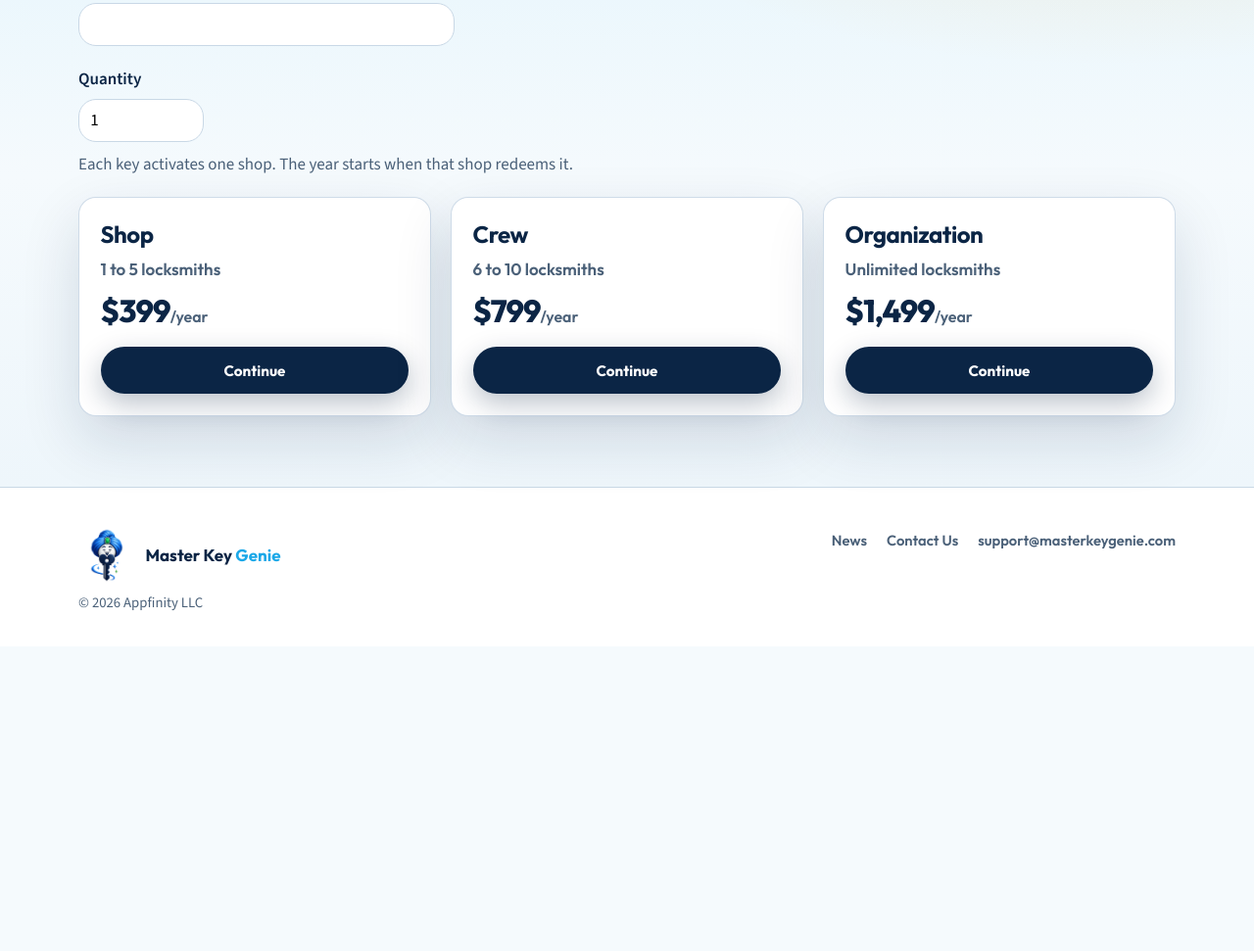
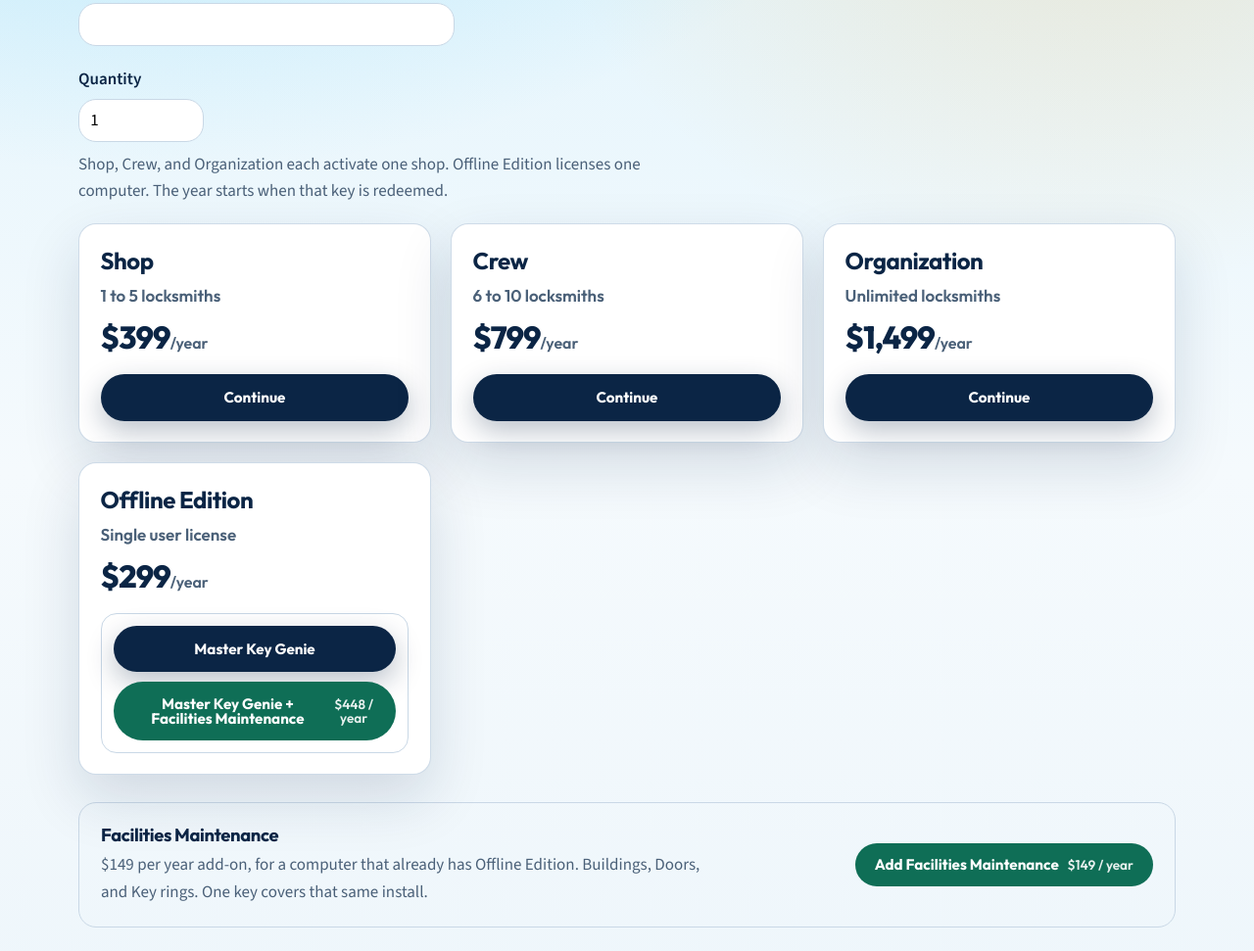
Before and after one commit to jhoarty/MasterKeyGenie, a plain HTML site: page lockmasters.html in a window 1280 px wide. Shown: the part 341-1312 px from the top of the page at 98% size. Before the commit the page ends 1001 px from the top, so only its background shows below. Drawn offline with nearby package versions, Linux system fonts and the light colour scheme.

Commit message:
Add Offline Edition to the Lockmasters checkout.
Co-authored-by: Cursor <cursoragent@cursor.com>

```diff
--- a/js/lockmasters.js
+++ b/js/lockmasters.js
@@ -37,12 +37,17 @@
 
   buttons.forEach((button) => {
     button.addEventListener("click", () => {
-      const tier = plans[button.getAttribute("data-buy")];
+      const kind = button.getAttribute("data-buy") || "";
+      const tier = plans[kind];
+      const offline =
+        kind === "government" ||
+        kind === "government_facilities" ||
+        kind === "government_facilities_only";
       const quantityInput = document.getElementById("license-quantity");
       const codeInput = document.getElementById("lockmasters-code");
       const quantity = quantityInput ? Number(quantityInput.value) : 1;
       const code = codeInput ? String(codeInput.value || "").trim() : "";
-      if (!tier) return;
+      if (!offline && !tier) return;
       if (!code) {
         showStatus("Enter the checkout code. You have not been charged.");
         return;
@@ -51,6 +56,24 @@
         showStatus("Quantity must be from 1 to 500. You have not been charged.");
         return;
       }
+      const payload = offline
+        ? kind === "government_facilities_only"
+          ? {
+              product: "government-facilities",
+              quantity: Math.floor(quantity),
+              code,
+            }
+          : {
+              product: "government",
+              quantity: Math.floor(quantity),
+              facilities: kind === "government_facilities",
+              code,
+            }
+        : {
+            tier,
+            quantity: Math.floor(quantity),
+            code,
+          };
 
       setButtonsDisabled(true);
       fetch(checkoutUrl, {
@@ -60,11 +83,7 @@
           apikey: anonKey,
           Authorization: `Bearer ${anonKey}`,
         },
-        body: JSON.stringify({
-          tier,
-          quantity: Math.floor(quantity),
-          code,
-        }),
+        body: JSON.stringify(payload),
       })
         .then((response) =>
           response.json().then((body) => ({ ok: response.ok, body })),
--- a/lockmasters.html
+++ b/lockmasters.html
@@ -92,7 +92,11 @@
             value="1"
             inputmode="numeric"
           />
-          <p>Each key activates one shop. The year starts when that shop redeems it.</p>
+          <p>
+            Shop, Crew, and Organization each activate one shop. Offline
+            Edition licenses one computer. The year starts when that key is
+            redeemed.
+          </p>
         </div>
         <p class="pricing-status" id="pricing-notice" role="status" hidden>
           This checkout is not open yet. You have not been charged.
@@ -124,6 +128,44 @@
               Continue
             </button>
           </article>
+        </div>
+        <div class="plan-grid" style="margin-top: 1.25rem">
+          <article class="plan-card">
+            <h2>Offline Edition</h2>
+            <p class="plan-people">Single user license</p>
+            <p class="plan-price">$299<span>/year</span></p>
+            <div class="plan-actions">
+              <button class="btn btn-primary" type="button" data-buy="government">
+                Master Key Genie
+              </button>
+              <button
+                class="btn btn-facilities"
+                type="button"
+                data-buy="government_facilities"
+              >
+                Master Key Genie + Facilities Maintenance
+                <span class="plan-action-price">$448 / year</span>
+              </button>
+            </div>
+          </article>
+        </div>
+        <div class="addon-buy">
+          <div>
+            <h2>Facilities Maintenance</h2>
+            <p>
+              $149 per year add-on, for a computer that already has Offline
+              Edition. Buildings, Doors, and Key rings. One key covers that
+              same install.
+            </p>
+          </div>
+          <button
+            class="btn btn-facilities"
+            type="button"
+            data-buy="government_facilities_only"
+          >
+            Add Facilities Maintenance
+            <span class="plan-action-price">$149 / year</span>
+          </button>
         </div>
       </div>
     </main>
```
